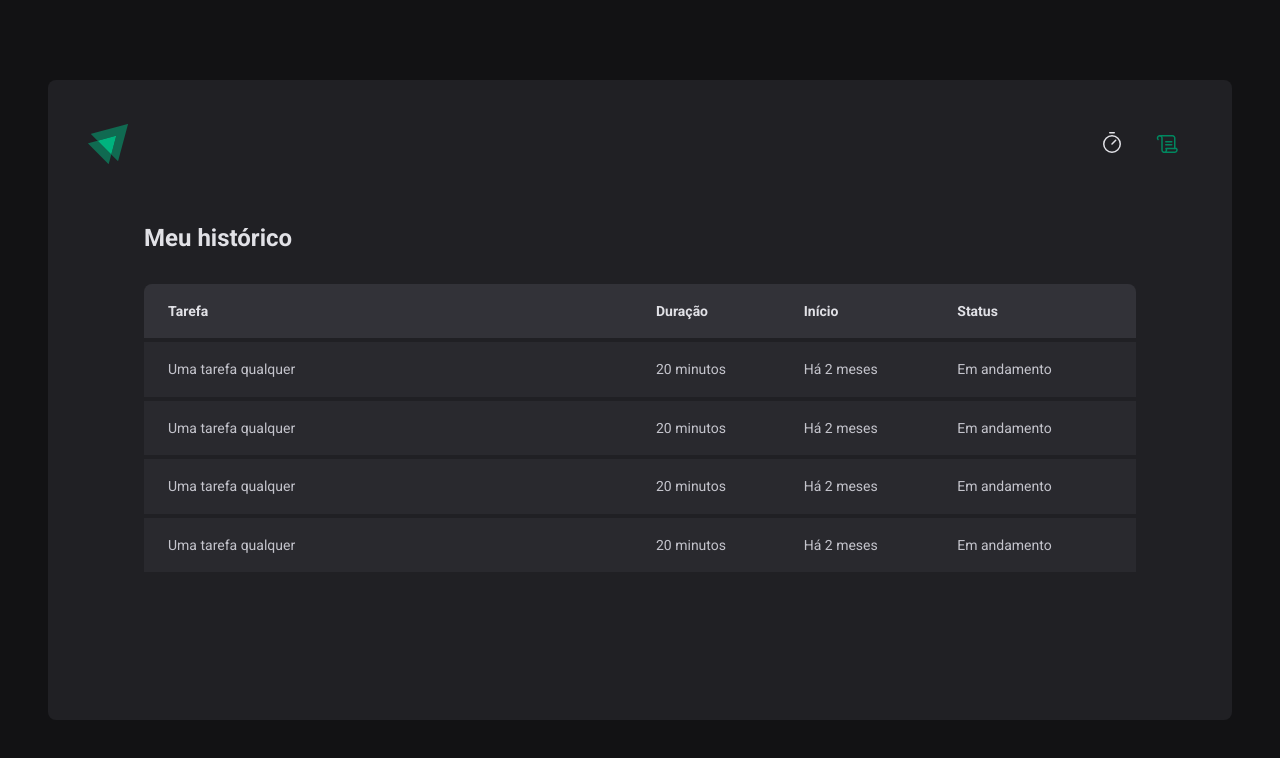
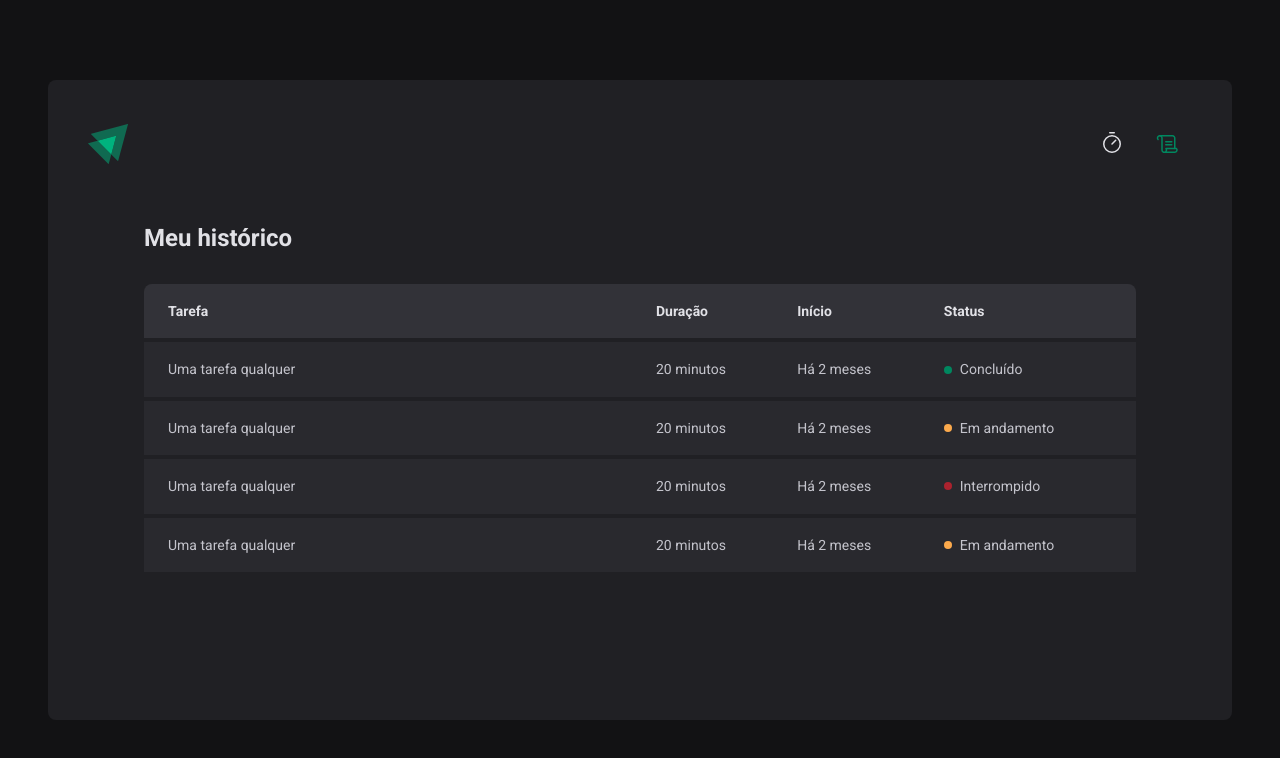
Before and after one commit to rafa7w/reactjs-pomodoro, a React (Vite) app: page /history in a window 1280 px wide. Shown: the top 758 px of the page. Built offline with nearby package versions, Linux system fonts and the light colour scheme.

Commit message:
status colors

```diff
--- a/src/pages/History/index.tsx
+++ b/src/pages/History/index.tsx
@@ -1,4 +1,4 @@
-import { HistoryContainer, HistoryList } from "./styles";
+import { HistoryContainer, HistoryList, Status } from "./styles";
 
 export function History() {
   return (
@@ -20,25 +20,41 @@
               <td>Uma tarefa qualquer</td>
               <td>20 minutos</td>
               <td>Há 2 meses</td>
-              <td>Em andamento</td>
+              <td>
+                <Status statusColor="green">
+                  Concluído
+                </Status>
+              </td>
             </tr>
             <tr>
               <td>Uma tarefa qualquer</td>
               <td>20 minutos</td>
               <td>Há 2 meses</td>
-              <td>Em andamento</td>
+              <td>
+                <Status statusColor="yellow">
+                  Em andamento
+                </Status>
+              </td>
             </tr>
             <tr>
               <td>Uma tarefa qualquer</td>
               <td>20 minutos</td>
               <td>Há 2 meses</td>
-              <td>Em andamento</td>
+              <td>
+                <Status statusColor="red">
+                  Interrompido
+                </Status>
+              </td>
             </tr>
             <tr>
               <td>Uma tarefa qualquer</td>
               <td>20 minutos</td>
               <td>Há 2 meses</td>
-              <td>Em andamento</td>
+              <td>
+                <Status statusColor="yellow">
+                  Em andamento
+                </Status>
+              </td>
             </tr>
           </tbody>
         </table>
--- a/src/pages/History/styles.ts
+++ b/src/pages/History/styles.ts
@@ -61,3 +61,27 @@
     }
   }
 `
+
+const STATUS_COLORS = {
+  yellow: 'yellow-500',
+  green: 'green-500',
+  red: 'red-500'
+}
+
+interface StatusProps {
+  statusColor: keyof typeof STATUS_COLORS;
+}
+
+export const Status = styled.span<StatusProps>`
+  display: flex;
+  align-items: center;
+  gap: 0.5rem;
+
+  &::before {
+    content: '';
+    width: 0.5rem;
+    height: 0.5rem;
+    border-radius: 9999px;
+    background: ${(props) => props.theme[STATUS_COLORS[props.statusColor]]};
+  }
+`
```
